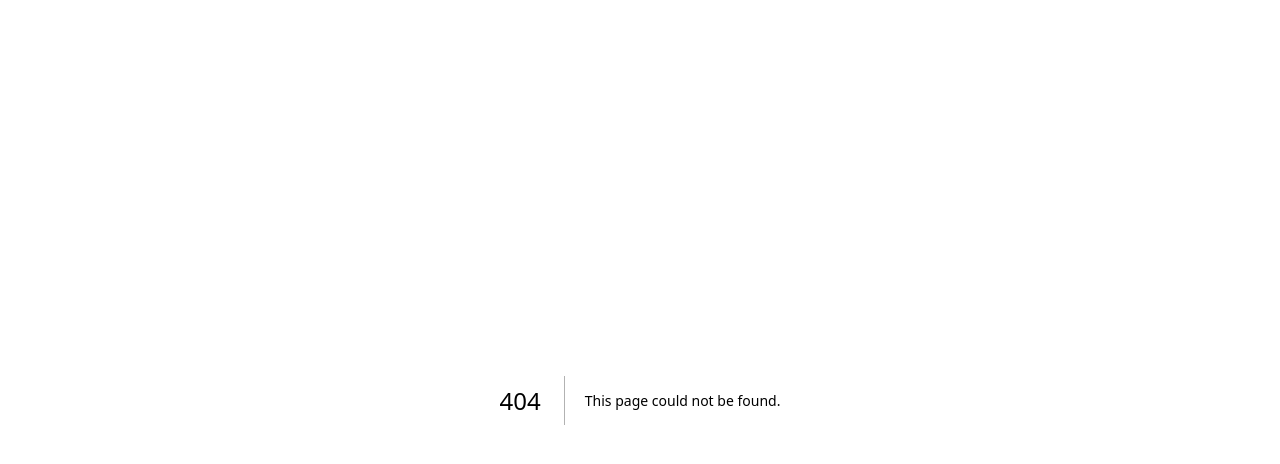
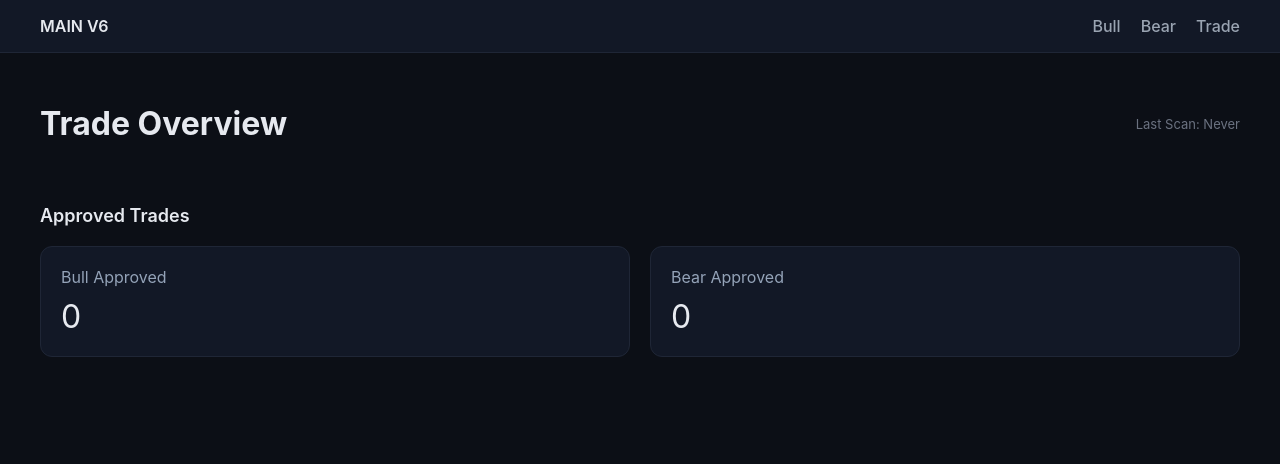
Before and after one commit to franselsimmons/main-funnel-trader, a Next.js app: page /trade in a window 1280 px wide. Before the commit this address had no page. Shown: the top 464 px of the page. Built offline with nearby package versions, Linux system fonts and the light colour scheme; no server answers.

Commit message:
Create trade.js

```diff
--- /dev/null
+++ b/pages/trade.js
@@ -0,0 +1,53 @@
+import useSWR from "swr"
+import Layout from "../components/Layout"
+
+const fetcher = (url) => fetch(url).then(res => res.json())
+
+export default function Trade() {
+
+  const { data } = useSWR("/api/dashboard", fetcher, {
+    refreshInterval: 5000
+  })
+
+  const bullApproved = data?.bull?.approved || 0
+  const bearApproved = data?.bear?.approved || 0
+
+  return (
+    <Layout title="Trade Overview">
+
+      <div className="section-header">Approved Trades</div>
+
+      <div style={{
+        display:"grid",
+        gridTemplateColumns:"repeat(auto-fit,minmax(200px,1fr))",
+        gap:"20px",
+        marginTop:"20px"
+      }}>
+        <div style={{
+          background:"#121826",
+          padding:"20px",
+          borderRadius:"12px",
+          border:"1px solid #1f2636"
+        }}>
+          <div style={{color:"#94a3b8"}}>Bull Approved</div>
+          <div style={{fontSize:"32px", marginTop:"10px"}}>
+            {bullApproved}
+          </div>
+        </div>
+
+        <div style={{
+          background:"#121826",
+          padding:"20px",
+          borderRadius:"12px",
+          border:"1px solid #1f2636"
+        }}>
+          <div style={{color:"#94a3b8"}}>Bear Approved</div>
+          <div style={{fontSize:"32px", marginTop:"10px"}}>
+            {bearApproved}
+          </div>
+        </div>
+      </div>
+
+    </Layout>
+  )
+}
```
